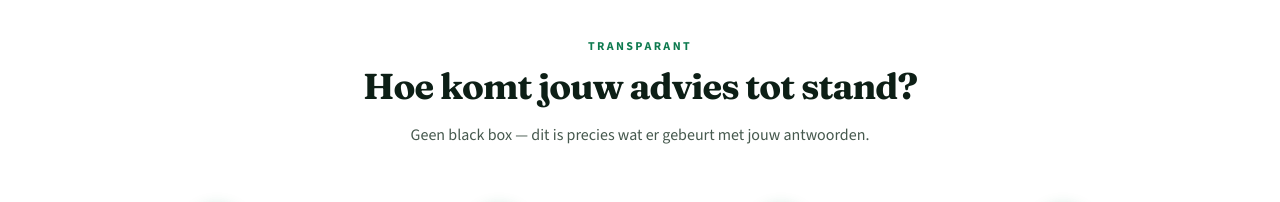
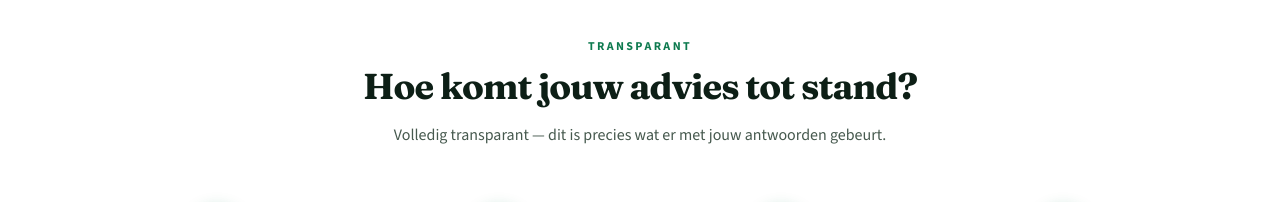
Before and after one commit to streurmichael-cmyk/warmtepomp-ai, a Next.js app: page / in a window 1280 px wide. Shown: the part 1520-1722 px from the top of the page. Built offline with nearby package versions, Linux system fonts and the light colour scheme; no server answers.

Commit message:
Pas tekst 'how it works' sectie aan naar Volledig transparant

```diff
--- a/components/how-it-works.tsx
+++ b/components/how-it-works.tsx
@@ -39,7 +39,7 @@ export function HowItWorks() {
             Hoe komt jouw advies tot stand?
           </h2>
           <p className="mx-auto mt-4 max-w-lg text-base leading-relaxed text-muted">
-            Geen black box — dit is precies wat er gebeurt met jouw antwoorden.
+            Volledig transparant — dit is precies wat er met jouw antwoorden gebeurt.
           </p>
         </div>
 
```
